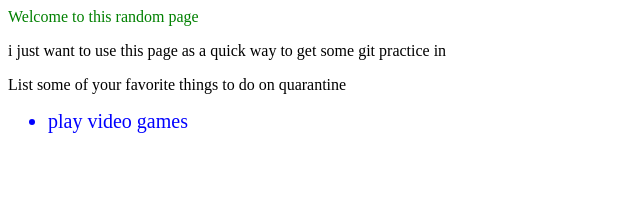
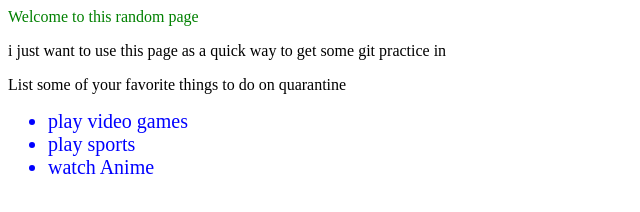
Before and after one commit to ClydiesF/demo, a plain HTML site: page index.html in a window 1280 px wide. Shown: the whole page, without its empty margins (0-640 px from the left). Drawn offline with Linux system fonts and the light colour scheme.

Commit message:
added more to the lists

```diff
--- a/index.html
+++ b/index.html
@@ -14,7 +14,8 @@
     <p>List some of your favorite things to do on quarantine</p>
     <ul>
         <li>play video games</li>
-    </ul>
+        <li>play sports</li>
+        <li>watch Anime</li>
 
 </body>
 </html>
```
